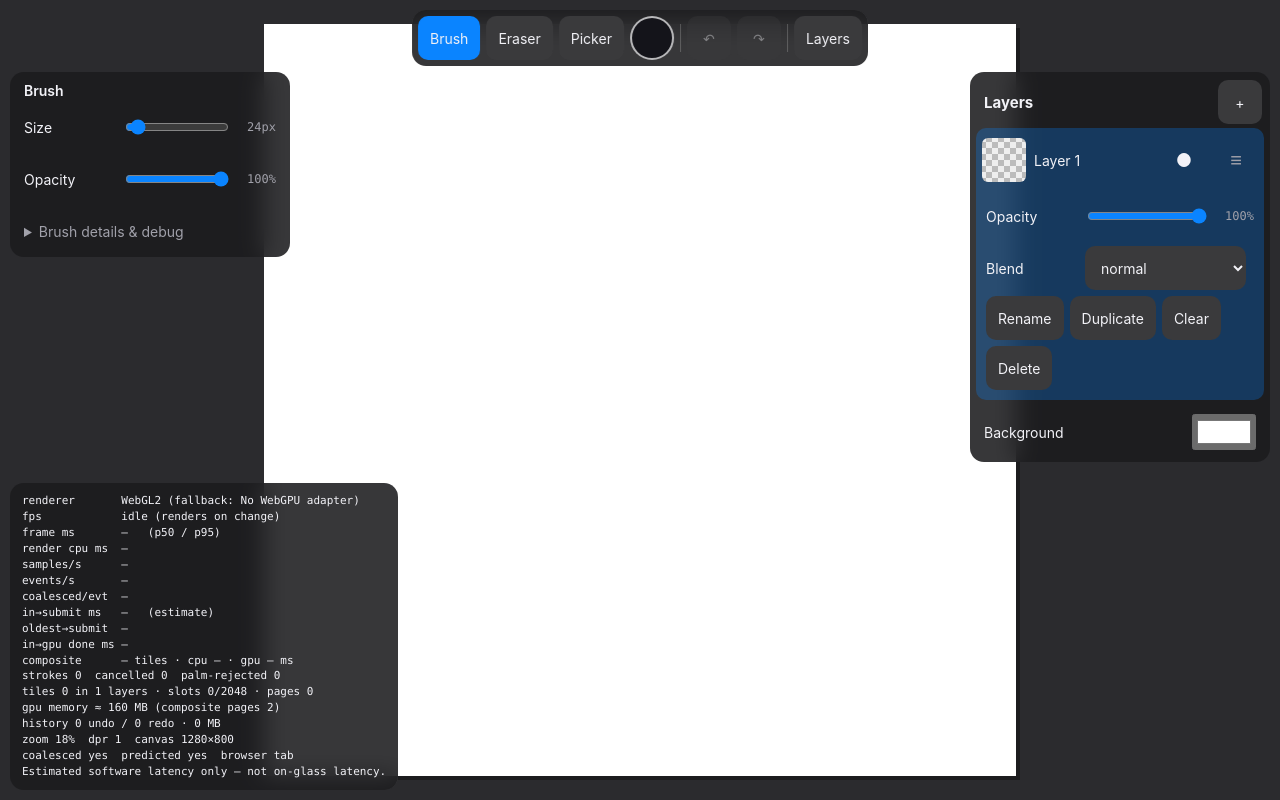
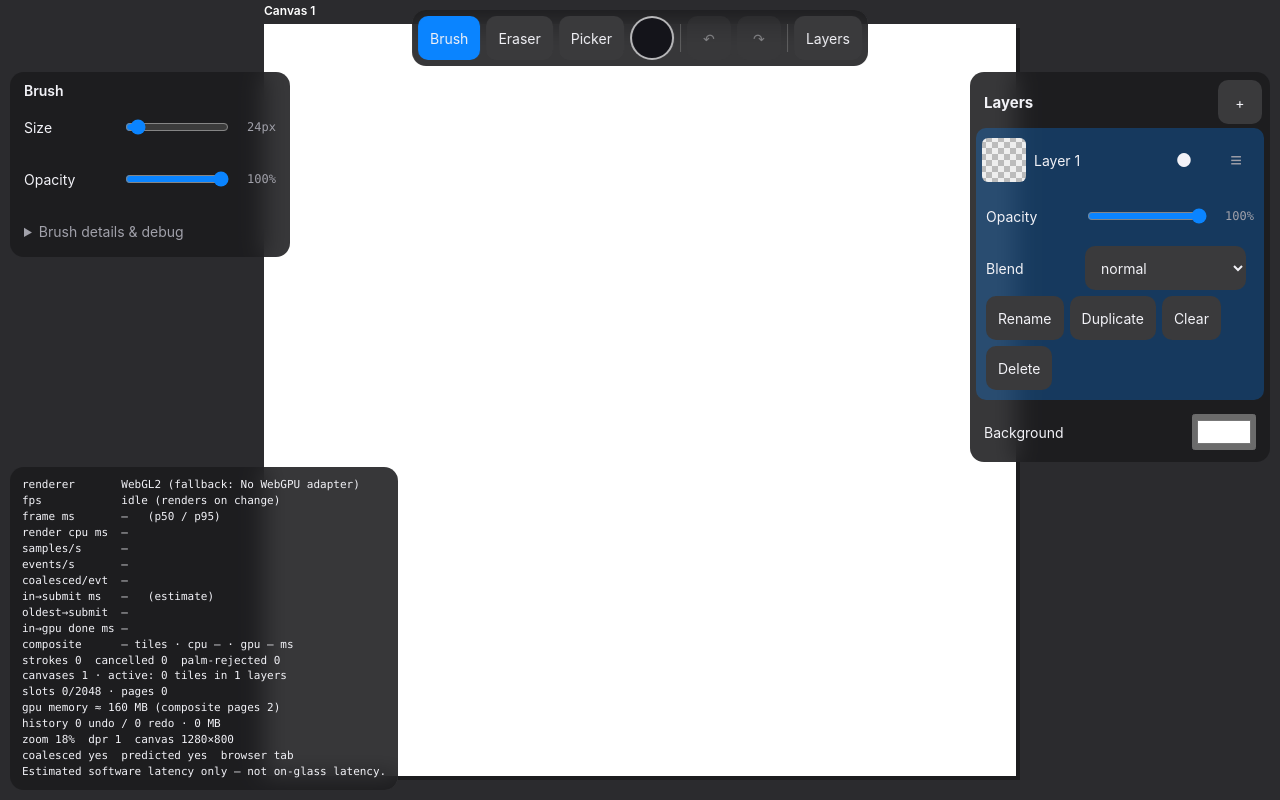
Before and after one commit to amg2318/vc-prototype, a website built with Vite: page index.html in a window 1280 px wide. Built offline with nearby package versions, Linux system fonts and the light colour scheme.

Commit message:
Draw on any canvas in the workspace, with labels
- The app holds a Workspace; the layers panel, thumbnails and stress
  tools follow the selected canvas, and undo/redo is workspace-wide.
- A stroke draws on the topmost canvas under its first point (selecting
  it); a stroke that starts outside every canvas does nothing.
- Canvas names are shown above each canvas at a constant size.
- Fit view now fits all canvases (fitRectToView).
- ?canvases=N starts with a grid of N A4 canvases, for testing many
  canvases before the canvas UI exists.

Co-Authored-By: Claude Opus 5.5 <noreply@anthropic.com>

```diff
--- a/src/main.ts
+++ b/src/main.ts
@@ -6,8 +6,9 @@ import { buildExport, isStandalone, saveMeasurements, type SessionInfo } from '.
 import { Hud } from './debug/hud';
 import { Metrics } from './debug/metrics';
 import { createStressPanel } from './debug/stress';
-import { containsPoint, visibleWorkspaceRect } from './workspace/coords';
-import { singleCanvasEditor } from './workspace/workspace';
+import type { Editor } from './document/editor';
+import { hitTest, union, visibleWorkspaceRect } from './workspace/coords';
+import { Workspace } from './workspace/workspace';
 import { blockBrowserGestures } from './input/blockBrowserGestures';
 import { PointerInput, inputCapabilities, type EyedropperPhase } from './input/pointerInput';
 import { registerServiceWorker } from './pwa/registerServiceWorker';
@@ -18,9 +19,10 @@ import { ColorPicker } from './ui/colorPicker';
 import { LayersPanel } from './ui/layersPanel';
 import { Loupe } from './ui/loupe';
 import { installShortcuts } from './ui/shortcuts';
+import { CanvasLabels } from './ui/canvasLabels';
 import { Thumbnails } from './ui/thumbnails';
 import { Toolbar } from './ui/toolbar';
-import { IDENTITY_VIEW, docToClipMatrix, fitToView, type ViewTransform } from './viewport/viewport';
+import { IDENTITY_VIEW, docToClipMatrix, fitRectToView, type ViewTransform } from './viewport/viewport';
 
 async function main(): Promise<void> {
   const ui = document.getElementById('ui')!;
@@ -29,7 +31,10 @@ async function main(): Promise<void> {
   const { renderer, fallbackReason, canvas } = await createRenderer(initialCanvas, requestedRenderer(location.search));
   blockBrowserGestures(canvas);
 
-  const editor = singleCanvasEditor();
+  const workspace = new Workspace();
+  seedCanvases(workspace, Number(new URLSearchParams(location.search).get('canvases') ?? 1));
+  /** The selected canvas's editor; null when no canvas is selected. */
+  const active = (): Editor | null => workspace.activeEditor;
   const tools = new ToolState();
   const metrics = new Metrics();
 
@@ -55,6 +60,13 @@ async function main(): Promise<void> {
       canvasPxPerDevicePx: 1 / (view.scale * window.devicePixelRatio),
     });
     metrics.frameRendered(rafTime, performance.now() - start, info);
+    labels.update(workspace.canvases, workspace.activeCanvasId, view, cssWidth, cssHeight);
+  }
+
+  /** Zoom to fit every canvas. */
+  function fitAll(): ViewTransform {
+    const all = union(workspace.canvases.map((c) => c.placement)) ?? { x: 0, y: 0, width: 1, height: 1 };
+    return fitRectToView(all, cssWidth, cssHeight);
   }
 
   function setView(next: ViewTransform): void {
@@ -64,7 +76,6 @@ async function main(): Promise<void> {
 
   // --- workspace → compositor ----------------------------------------------
 
-  const workspace = editor.workspace;
   let liveStroke: ActiveStroke | null = null;
   function updateCompositeState(): void {
     renderer.setCanvases(
@@ -72,8 +83,9 @@ async function main(): Promise<void> {
     );
     requestFrame();
   }
-  const thumbnails = new Thumbnails(editor, renderer, requestFrame);
-  editor.onChange((change) => {
+  const thumbnails = new Thumbnails(workspace, renderer, requestFrame);
+  const labels = new CanvasLabels();
+  workspace.onChange((change) => {
     updateCompositeState();
     renderer.invalidateTiles(change.canvasId, change.tiles);
     for (const id of change.layers) thumbnails.schedule(id);
@@ -93,7 +105,13 @@ async function main(): Promise<void> {
       showBanner('Tile memory is full: that stroke could not be kept. Delete or clear layers to free memory.');
     },
     requestFrame,
-  }, (p) => (containsPoint(editor.doc.placement, p) ? editor : null));
+  }, (p) => {
+    // A stroke draws on the topmost canvas under its first point (and selects it).
+    const doc = hitTest(workspace.canvases, p);
+    if (!doc) return null;
+    workspace.setActiveCanvas(doc.id);
+    return workspace.editor(doc.id);
+  });
 
   // --- canvas size and devicePixelRatio -----------------------------------
 
@@ -107,7 +125,7 @@ async function main(): Promise<void> {
     );
     input.updateOrigin();
     if (!hasFitted) {
-      view = fitToView(editor.doc.width, editor.doc.height, cssWidth, cssHeight);
+      view = fitAll();
       hasFitted = true;
     }
     requestFrame();
@@ -154,8 +172,8 @@ async function main(): Promise<void> {
       if (phase === 'end') tools.returnFromEyedropper();
     },
     tap(fingers) {
-      if (fingers === 2) editor.undo();
-      else editor.redo();
+      if (fingers === 2) workspace.undo();
+      else workspace.redo();
     },
   });
 
@@ -204,9 +222,11 @@ async function main(): Promise<void> {
 
   const mb = (bytes: number): string => `${(bytes / 2 ** 20).toFixed(0)} MB`;
   const hud = new Hud(metrics, rendererLabel, () => {
-    const s = editor.stats();
+    const s = workspace.stats();
+    const a = active()?.stats();
     return [
-      `tiles ${s.tileEntries} in ${s.layers} layers · slots ${s.usedSlots}/${s.capacitySlots} · pages ${renderer.memory().layerPages}`,
+      `canvases ${s.canvases} · active: ${a ? `${a.tileEntries} tiles in ${a.layers} layers` : 'none'}`,
+      `slots ${s.usedSlots}/${s.capacitySlots} · pages ${renderer.memory().layerPages}`,
       `gpu memory ≈ ${mb(renderer.memory().bytes)} (composite pages ${renderer.memory().compositePages})`,
       `history ${s.historySteps} undo / ${s.redoSteps} redo · ${mb(s.historyBytes)}`,
       `zoom ${Math.round(view.scale * 100)}%  dpr ${window.devicePixelRatio}  canvas ${canvas.width}×${canvas.height}`,
@@ -219,7 +239,7 @@ async function main(): Promise<void> {
     () => (tools.paintingTool === 'eraser' ? 'Eraser' : 'Brush'),
     {
       fitView() {
-        setView(fitToView(editor.doc.width, editor.doc.height, cssWidth, cssHeight));
+        setView(fitAll());
       },
       toggleHud() {
         hud.setVisible(!hud.visible);
@@ -227,7 +247,7 @@ async function main(): Promise<void> {
       exportMeasurements() {
         const label = prompt('Label for this run (e.g. "webgpu low-power-off tab"):', renderer.kind) ?? '';
         void saveMeasurements(buildExport(metrics, session(), tools.brush, label, {
-          ...editor.stats(),
+          ...workspace.stats(),
           atlasPages: renderer.memory().layerPages,
           gpuMemoryBytes: renderer.memory().bytes,
         }), label);
@@ -244,11 +264,11 @@ async function main(): Promise<void> {
   const selectTool = (tool: Tool): void => tools.setTool(tool);
   const picker = new ColorPicker((color) => tools.setColor(color));
   picker.setColor(tools.brush.color);
-  const layersPanel = new LayersPanel(editor, thumbnails);
+  const layersPanel = new LayersPanel(active, thumbnails);
   const toolbar = new Toolbar({
     selectTool,
-    undo: () => editor.undo(),
-    redo: () => editor.redo(),
+    undo: () => workspace.undo(),
+    redo: () => workspace.redo(),
     toggleColorPicker: () => picker.toggle(),
     toggleLayers: () => layersPanel.setVisible(!layersPanel.visible),
   });
@@ -257,8 +277,8 @@ async function main(): Promise<void> {
     toolbar.update({
       tool: tools.current,
       color: tools.brush.color,
-      canUndo: editor.history.canUndo,
-      canRedo: editor.history.canRedo,
+      canUndo: workspace.history.canUndo,
+      canRedo: workspace.history.canRedo,
     });
     layersPanel.update();
     picker.setRecentColors(tools.recentColors);
@@ -279,18 +299,27 @@ async function main(): Promise<void> {
   renderer.onLost = (message) => showBanner(message, true);
 
   if (new URLSearchParams(location.search).has('stress')) {
-    controls.debugBody.append(createStressPanel({ editor, strokes, tools, report: (m) => showBanner(m, true) }));
+    controls.debugBody.append(
+      createStressPanel({
+        get editor() {
+          return active() ?? workspace.editor(workspace.canvases[0]!.id);
+        },
+        strokes,
+        tools,
+        report: (m) => showBanner(m, true),
+      }),
+    );
   }
 
-  ui.append(toolbar.element, picker.element, controls.element, layersPanel.element, hud.element, loupe.element, banner);
+  ui.append(labels.element, toolbar.element, picker.element, controls.element, layersPanel.element, hud.element, loupe.element, banner);
   refreshUi();
 
   installShortcuts({
-    undo: () => editor.undo(),
-    redo: () => editor.redo(),
+    undo: () => workspace.undo(),
+    redo: () => workspace.redo(),
     selectTool,
     resizeBrush: (factor) => tools.adjustSize(factor),
-    newLayer: () => editor.addLayer(),
+    newLayer: () => active()?.addLayer(),
     toggleHud: () => hud.setVisible(!hud.visible),
   });
 
@@ -298,6 +327,24 @@ async function main(): Promise<void> {
   watchDevicePixelRatio();
   resize();
   hud.setVisible(true); // after the first resize, so the HUD never shows the pre-fit view
+}
+
+/**
+ * The starting canvases: one 4096² canvas, or with `?canvases=N` a grid of
+ * N A4 canvases (for testing many canvases before the canvas UI exists).
+ */
+function seedCanvases(workspace: Workspace, count: number): void {
+  const n = Math.max(1, Math.min(100, Math.floor(count) || 1));
+  const size = n === 1 ? { width: 4096, height: 4096 } : { width: 2480, height: 3508 };
+  const columns = Math.ceil(Math.sqrt(n));
+  const gap = 300;
+  for (let i = 0; i < n; i++) {
+    const doc = workspace.newCanvas(size, `Canvas ${i + 1}`);
+    doc.x = (i % columns) * (size.width + gap);
+    doc.y = Math.floor(i / columns) * (size.height + gap);
+    workspace.attachCanvas(doc);
+  }
+  workspace.activeCanvasId = workspace.canvases[0]!.id;
 }
 
 main().catch((error: unknown) => {
--- a/src/style.css
+++ b/src/style.css
@@ -366,3 +366,32 @@ body {
     font-size: 9px;
   }
 }
+
+/* --- canvas labels (constant size, above each canvas) ------------------------ */
+
+.canvas-labels {
+  position: fixed;
+  inset: 0;
+  overflow: hidden;
+  pointer-events: none;
+}
+
+.canvas-label {
+  position: absolute;
+  left: 0;
+  top: 0;
+  margin-top: -22px;
+  max-width: 320px;
+  overflow: hidden;
+  text-overflow: ellipsis;
+  white-space: nowrap;
+  font-size: 12px;
+  line-height: 18px;
+  color: rgba(255, 255, 255, 0.65);
+  will-change: transform;
+}
+
+.canvas-label.active {
+  color: #fff;
+  font-weight: 600;
+}
--- /dev/null
+++ b/src/ui/canvasLabels.ts
@@ -0,0 +1,41 @@
+import type { PaintDocument } from '../document/paintDocument';
+import { docToScreen, type ViewTransform } from '../viewport/viewport';
+
+/**
+ * Canvas names drawn just above each canvas's top-left corner. They are DOM
+ * elements, so they keep the same size at every zoom level. Labels of
+ * canvases far off screen are hidden.
+ */
+export class CanvasLabels {
+  readonly element = document.createElement('div');
+  private readonly labels = new Map<string, HTMLDivElement>();
+
+  constructor() {
+    this.element.className = 'canvas-labels';
+  }
+
+  update(canvases: readonly PaintDocument[], activeId: string | null, view: ViewTransform, cssWidth: number, cssHeight: number): void {
+    const seen = new Set<string>();
+    for (const doc of canvases) {
+      seen.add(doc.id);
+      let label = this.labels.get(doc.id);
+      if (!label) {
+        label = document.createElement('div');
+        label.className = 'canvas-label';
+        this.labels.set(doc.id, label);
+        this.element.append(label);
+      }
+      if (label.textContent !== doc.name) label.textContent = doc.name;
+      label.classList.toggle('active', doc.id === activeId);
+      const p = docToScreen(view, { x: doc.x, y: doc.y });
+      const onScreen = p.x > -400 && p.y > -50 && p.x < cssWidth + 50 && p.y < cssHeight + 50;
+      label.hidden = !onScreen;
+      if (onScreen) label.style.transform = `translate(${p.x.toFixed(1)}px, ${p.y.toFixed(1)}px)`;
+    }
+    for (const [id, label] of this.labels) {
+      if (seen.has(id)) continue;
+      label.remove();
+      this.labels.delete(id);
+    }
+  }
+}
--- a/src/ui/layersPanel.ts
+++ b/src/ui/layersPanel.ts
@@ -25,8 +25,12 @@ export class LayersPanel {
   private blendSelect: HTMLSelectElement | null = null;
   private opacityDrag = 0;
 
+  /** The canvas being edited; set by `update()`. */
+  private editor: Editor | null = null;
+
+  /** `activeEditor` gives the active canvas's editor (null when no canvas is selected). */
   constructor(
-    private readonly editor: Editor,
+    private readonly activeEditor: () => Editor | null,
     private readonly thumbnails: Thumbnails,
   ) {
     this.element = document.createElement('aside');
@@ -35,7 +39,7 @@ export class LayersPanel {
     const header = document.createElement('header');
     const title = document.createElement('h2');
     title.textContent = 'Layers';
-    this.addButton = button('+', () => editor.addLayer(), 'Add layer (⇧N)');
+    this.addButton = button('+', () => this.editor?.addLayer(), 'Add layer (⇧N)');
     header.append(title, this.addButton);
 
     this.list = document.createElement('ol');
@@ -44,7 +48,7 @@ export class LayersPanel {
     paperRow.className = 'paper-row';
     this.paperInput = document.createElement('input');
     this.paperInput.type = 'color';
-    this.paperInput.addEventListener('change', () => editor.setPaper(hexToRgb(this.paperInput.value)));
+    this.paperInput.addEventListener('change', () => this.editor?.setPaper(hexToRgb(this.paperInput.value)));
     paperRow.append(Object.assign(document.createElement('span'), { textContent: 'Background' }), this.paperInput);
 
     this.element.append(header, this.list, paperRow);
@@ -60,33 +64,43 @@ export class LayersPanel {
   }
 
   update(): void {
-    const doc = this.editor.doc;
+    const editor = this.activeEditor();
+    this.editor = editor;
+    this.element.classList.toggle('no-canvas', editor === null);
+    if (!editor) {
+      this.signature = '';
+      this.list.replaceChildren();
+      this.addButton.disabled = true;
+      return;
+    }
+    const doc = editor.doc;
     const signature = JSON.stringify([
-      this.editor.activeLayerId,
+      doc.id,
+      editor.activeLayerId,
       doc.layers.map((l) => [l.id, l.name, l.visible]),
     ]);
     if (signature !== this.signature) {
       this.signature = signature;
       this.rebuild();
     }
-    const active = this.editor.activeLayer;
+    const active = editor.activeLayer;
     if (this.opacitySlider && document.activeElement !== this.opacitySlider) {
       this.opacitySlider.value = String(active.opacity);
     }
     if (this.opacityOutput) this.opacityOutput.textContent = `${Math.round(active.opacity * 100)}%`;
     if (this.blendSelect) this.blendSelect.value = active.blendMode;
-    this.addButton.disabled = !this.editor.canAddLayer;
+    this.addButton.disabled = !editor.canAddLayer;
     this.paperInput.value = rgbToHex(doc.paper);
   }
 
   private rebuild(): void {
-    const layers = [...this.editor.doc.layers].reverse();
+    const layers = [...this.editor!.doc.layers].reverse();
     this.opacitySlider = this.opacityOutput = this.blendSelect = null;
     this.list.replaceChildren(...layers.map((layer) => this.row(layer)));
   }
 
   private row(layer: RasterLayer): HTMLLIElement {
-    const editor = this.editor;
+    const editor = this.editor!;
     const isActive = layer.id === editor.activeLayerId;
     const li = document.createElement('li');
     li.className = 'layer-row';
@@ -121,7 +135,7 @@ export class LayersPanel {
 
   /** Controls for the active layer. */
   private details(layer: RasterLayer): HTMLElement {
-    const editor = this.editor;
+    const editor = this.editor!;
     const box = document.createElement('div');
     box.className = 'layer-details';
 
@@ -161,8 +175,10 @@ export class LayersPanel {
   }
 
   private rename(id: LayerId): void {
-    const name = prompt('Layer name', this.editor.doc.layer(id).name);
-    if (name !== null) this.editor.renameLayer(id, name);
+    const editor = this.editor;
+    if (!editor) return;
+    const name = prompt('Layer name', editor.doc.layer(id).name);
+    if (name !== null) editor.renameLayer(id, name);
   }
 
   /** Drag a row by its handle; dropping moves the layer to the row it was dropped on. */
@@ -190,7 +206,7 @@ export class LayersPanel {
         const rect = r.getBoundingClientRect();
         return rect.top + rect.height / 2 < e.clientY;
       }).length;
-      this.editor.moveLayer(id, this.editor.doc.layers.length - 1 - listIndex);
+      this.editor?.moveLayer(id, this.editor.doc.layers.length - 1 - listIndex);
     };
     handle.addEventListener('pointerup', finish);
     handle.addEventListener('pointercancel', finish);
--- a/src/ui/thumbnails.ts
+++ b/src/ui/thumbnails.ts
@@ -1,7 +1,7 @@
 import { THUMBNAIL_DELAY_MS, THUMBNAIL_SIZE } from '../config';
-import type { Editor } from '../document/editor';
 import type { LayerId } from '../document/paintDocument';
 import type { Renderer } from '../render/renderer';
+import type { Workspace } from '../workspace/workspace';
 
 /**
  * Keeps one small canvas per layer up to date. Refreshes are debounced
@@ -13,7 +13,7 @@ export class Thumbnails {
   private readonly timers = new Map<LayerId, number>();
 
   constructor(
-    private readonly editor: Editor,
+    private readonly workspace: Workspace,
     private readonly renderer: Renderer,
     private readonly requestFrame: () => void,
   ) {}
@@ -40,8 +40,9 @@ export class Thumbnails {
   private refresh(id: LayerId): void {
     this.timers.delete(id);
     const canvas = this.canvases.get(id);
-    if (!canvas || !this.editor.doc.hasLayer(id)) return;
-    const tiles = new Map(this.editor.doc.layer(id).tiles);
+    const doc = this.workspace.canvases.find((c) => c.hasLayer(id));
+    if (!canvas || !doc) return;
+    const tiles = new Map(doc.layer(id).tiles);
     void this.renderer.readThumbnail(tiles).then((premultiplied) => {
       // ImageData is straight (not premultiplied) alpha.
       const image = new ImageData(THUMBNAIL_SIZE, THUMBNAIL_SIZE);
--- a/src/viewport/viewport.ts
+++ b/src/viewport/viewport.ts
@@ -137,13 +137,23 @@ export function fitToView(
   viewHeight: number,
   margin = 24,
 ): ViewTransform {
+  return fitRectToView({ x: 0, y: 0, width: docWidth, height: docHeight }, viewWidth, viewHeight, margin);
+}
+
+/** Centre a workspace rectangle in the view, unrotated and scaled to fit with a margin (CSS px). */
+export function fitRectToView(
+  rect: { x: number; y: number; width: number; height: number },
+  viewWidth: number,
+  viewHeight: number,
+  margin = 24,
+): ViewTransform {
   const availW = Math.max(1, viewWidth - 2 * margin);
   const availH = Math.max(1, viewHeight - 2 * margin);
-  const scale = clampScale(Math.min(availW / docWidth, availH / docHeight));
+  const scale = clampScale(Math.min(availW / Math.max(1, rect.width), availH / Math.max(1, rect.height)));
   return pinDocPointToScreen(
     scale,
     0,
-    { x: docWidth / 2, y: docHeight / 2 },
+    { x: rect.x + rect.width / 2, y: rect.y + rect.height / 2 },
     { x: viewWidth / 2, y: viewHeight / 2 },
   );
 }
```
Also changed, not shown: src/debug/stress.ts (+11 -8 lines), src/viewport/viewport.test.ts (+7 -0 lines).
